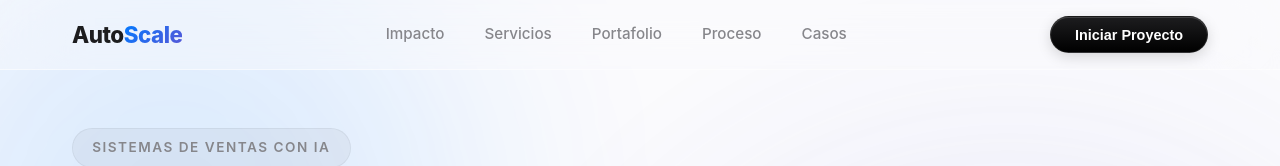
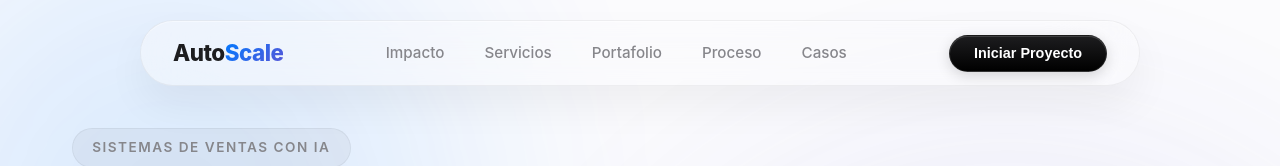
Before and after one commit to luk1311/AutoScale-agency, a React (Vite) app: page / in a window 1280 px wide. Shown: the top 166 px of the page. Built offline with nearby package versions, Linux system fonts and the light colour scheme; no server answers; the database is empty.

Commit message:
feat: implement styles for responsive fixed-position Header component

```diff
--- a/src/components/Header.css
+++ b/src/components/Header.css
@@ -1,19 +1,20 @@
 .main-header {
   position: fixed;
-  top: 0;
-  left: 0;
-  width: 100%;
-  max-width: none;
-  transform: none;
+  top: 20px;
+  left: 50%;
+  width: calc(100% - 40px);
+  max-width: 1000px;
+  transform: translateX(-50%);
   z-index: 100;
-  background: rgba(251, 251, 253, 0.4);
+  background: rgba(251, 251, 253, 0.45);
   backdrop-filter: blur(40px);
   -webkit-backdrop-filter: blur(40px);
-  border: none;
-  border-bottom: 1px solid rgba(255, 255, 255, 0.5);
-  border-radius: 0;
-  padding: 1rem 0;
-  box-shadow: none;
+  border: 1px solid rgba(0, 0, 0, 0.05);
+  border-radius: 100px;
+  padding: 0.75rem 1rem;
+  box-shadow:
+    0 20px 40px rgba(0, 0, 0, 0.05),
+    inset 0 1px 0 rgba(255, 255, 255, 0.4);
   transition: all 0.3s ease;
 }
 
@@ -22,6 +23,7 @@
   justify-content: space-between;
   align-items: center;
   gap: 1rem;
+  padding: 0 1rem;
 }
 
 .logo {
@@ -40,7 +42,7 @@
 
 .main-nav {
   display: flex;
-  gap: 2.5rem;
+  gap: 0.5rem;
   align-items: center;
 }
 
@@ -49,11 +51,14 @@
   text-decoration: none;
   font-size: 0.95rem;
   font-weight: 500;
-  transition: color 0.3s ease;
+  padding: 0.5rem 1rem;
+  border-radius: 20px;
+  transition: all 0.3s ease;
 }
 
 .nav-link:hover {
   color: var(--text-main);
+  background: rgba(0, 0, 0, 0.05);
 }
 
 .header-actions {
@@ -84,9 +89,11 @@
 
 .mobile-menu {
   position: fixed;
-  top: 5rem;
-  left: 1rem;
-  width: calc(100% - 2rem);
+  top: 5.5rem;
+  left: 50%;
+  transform: translateX(-50%);
+  width: calc(100% - 40px);
+  max-width: 1000px;
   background: rgba(251, 251, 253, 0.9);
   backdrop-filter: blur(24px);
   -webkit-backdrop-filter: blur(24px);
```
